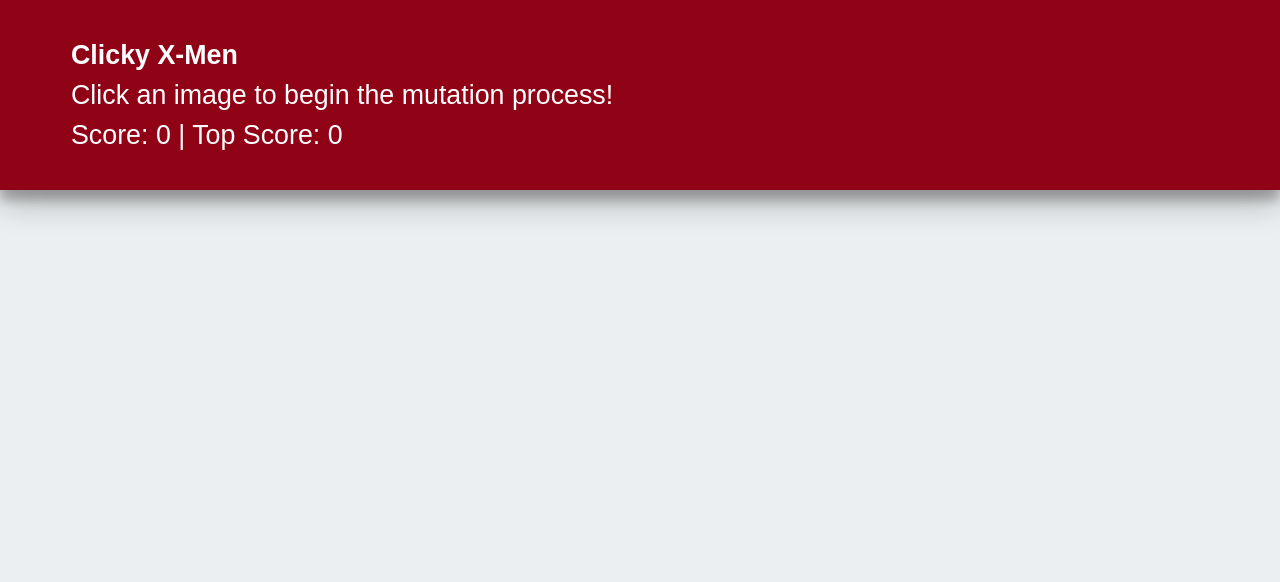
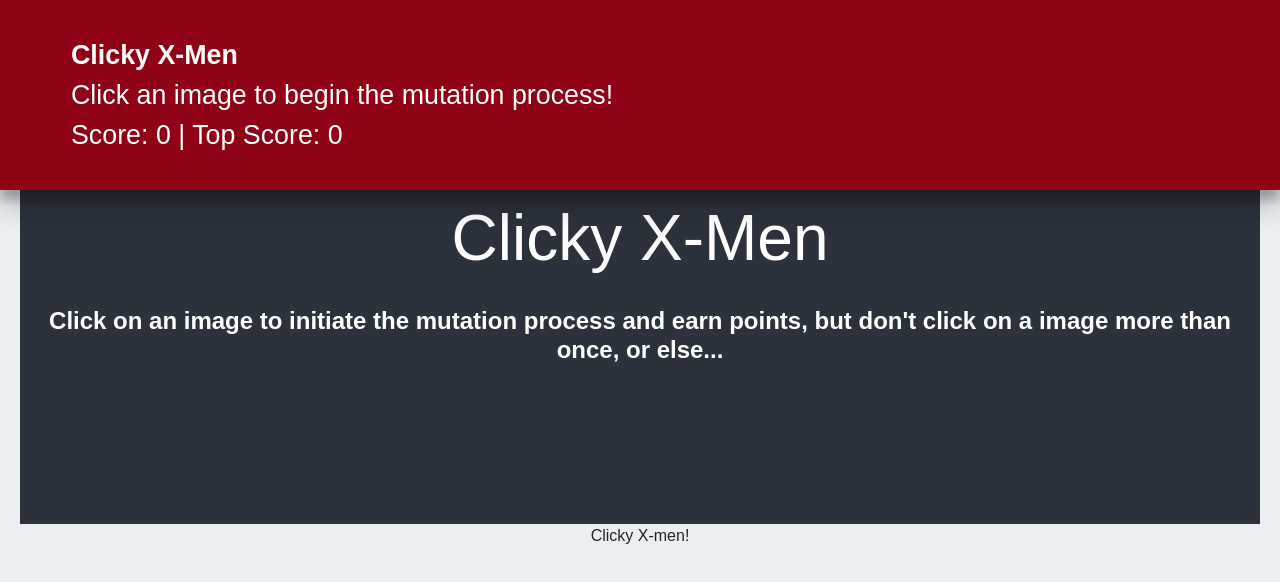
Before and after one commit to akhalid88/clicky-x-men, a React (Create React App) app in the folder clicky-x-men/: page / in a window 1280 px wide. Shown: the top 582 px of the page. Built offline with nearby package versions, Linux system fonts and the light colour scheme.

Commit message:
add jumbotron display

```diff
--- a/clicky-x-men/src/components/jumbotron/jumbotron.css
+++ b/clicky-x-men/src/components/jumbotron/jumbotron.css
@@ -0,0 +1,31 @@
+html {
+	line-height: 1.15;
+	-ms-text-size-adjust: 100%;
+	-webkit-text-size-adjust: 100%;
+}
+
+.header {
+	background-color: #2c323c;
+	/* background-image: url(/4de356f…/00972/assets/images/geometry.svg); */
+	background-repeat: repeat;
+	color: #fff;
+	min-height: 400px;
+	padding: 180px 20px;
+	padding-bottom: 140px;
+	text-align: center;
+}
+.header h1 {
+	margin: 0;
+	margin-bottom: 30px;
+	font-size: 4rem;
+}
+
+h2 {
+	display: block;
+	font-size: 1.5em;
+	margin-block-start: 0.83em;
+	margin-block-end: 0.83em;
+	margin-inline-start: 0px;
+	margin-inline-end: 0px;
+	font-weight: bold;
+}
```
